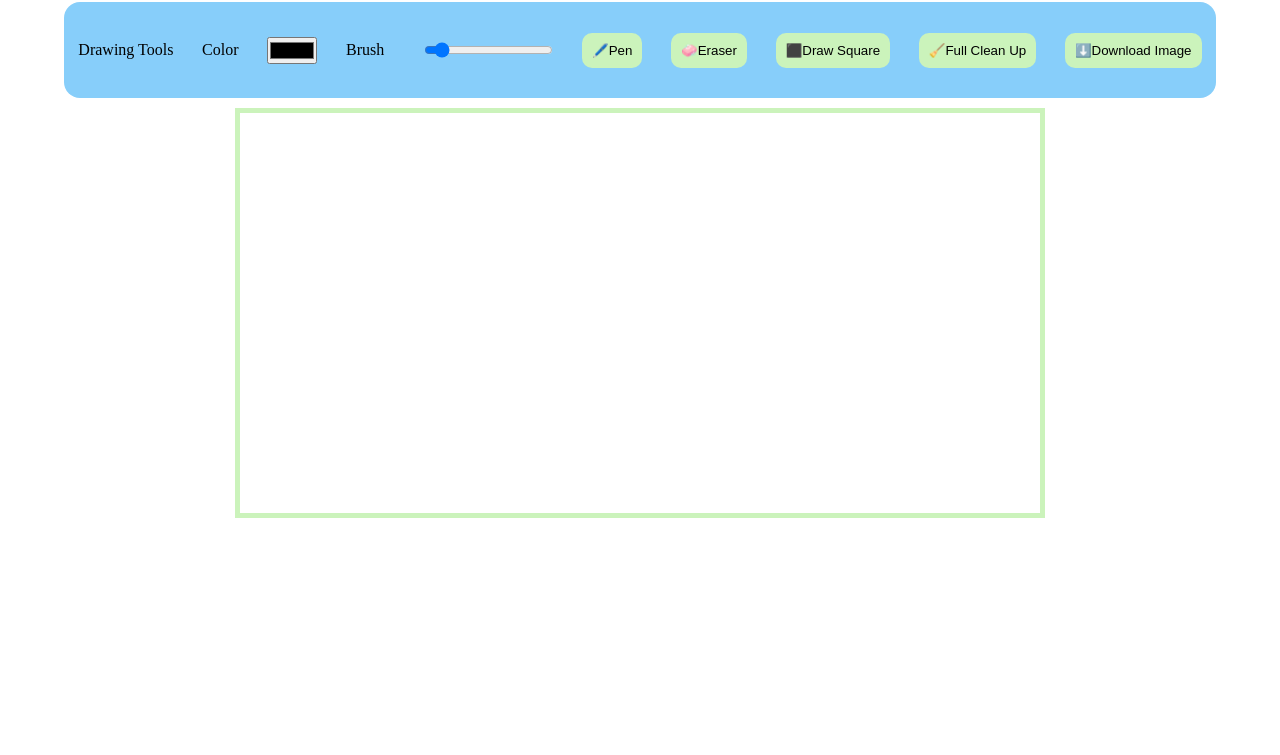
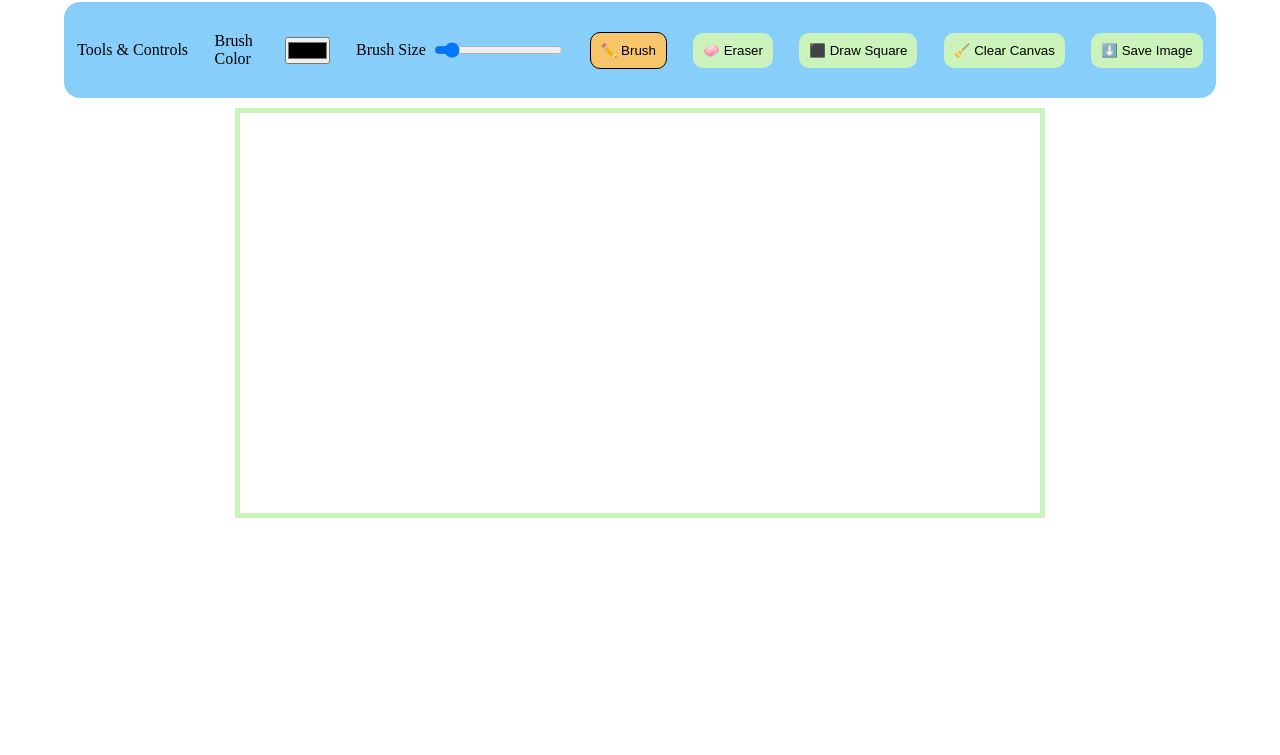
Before and after one commit to pavanK152/Canvas_Board, a plain HTML site: page index.html in a window 1280 px wide. Shown: the part 45-800 px from the top of the page. Drawn offline with Linux system fonts and the light colour scheme.

Commit message:
update some texts and id

```diff
--- a/index.html
+++ b/index.html
@@ -9,20 +9,20 @@
   <body>
     <h1 id="heading">Writing Board</h1>
     <div id="tools">
-      <p>Drawing Tools</p>
+      <p>Tools & Controls</p>
       <div class="colorInput">
-        <label for="color">Color</label>
+        <label for="strokeColor">Brush Color</label>
         <input id="strokeColor" type="color" />
       </div>
       <div class="brushSizeInput">
-        <label for="brushSize">Brush</label>
-        <input id="brushsize" type="range" value="5" min="1" max="50" />
+        <label for="brushSize">Brush Size</label>
+        <input id="brushSize" type="range" value="5" min="1" max="50" />
       </div>
-      <button class="button" id="pen">🖊️Pen</button>
-      <button class="button" id="eraser">🧼Eraser</button>
-      <button class="button" id="square">⬛Draw Square</button>
-      <button class="button" id="cleaner">🧹Full Clean Up</button>
-      <button class="button" id="downloadImg">⬇️Download Image</button>
+      <button class="button activeBtn" id="pen">✏️ Brush</button>
+      <button class="button" id="eraser">🧼 Eraser</button>
+      <button class="button" id="square">⬛ Draw Square</button>
+      <button class="button" id="cleaner">🧹 Clear Canvas</button>
+      <button class="button" id="downloadImg">⬇️ Save Image</button>
     </div>
     <canvas id="canvas"></canvas>
   </body>
```
